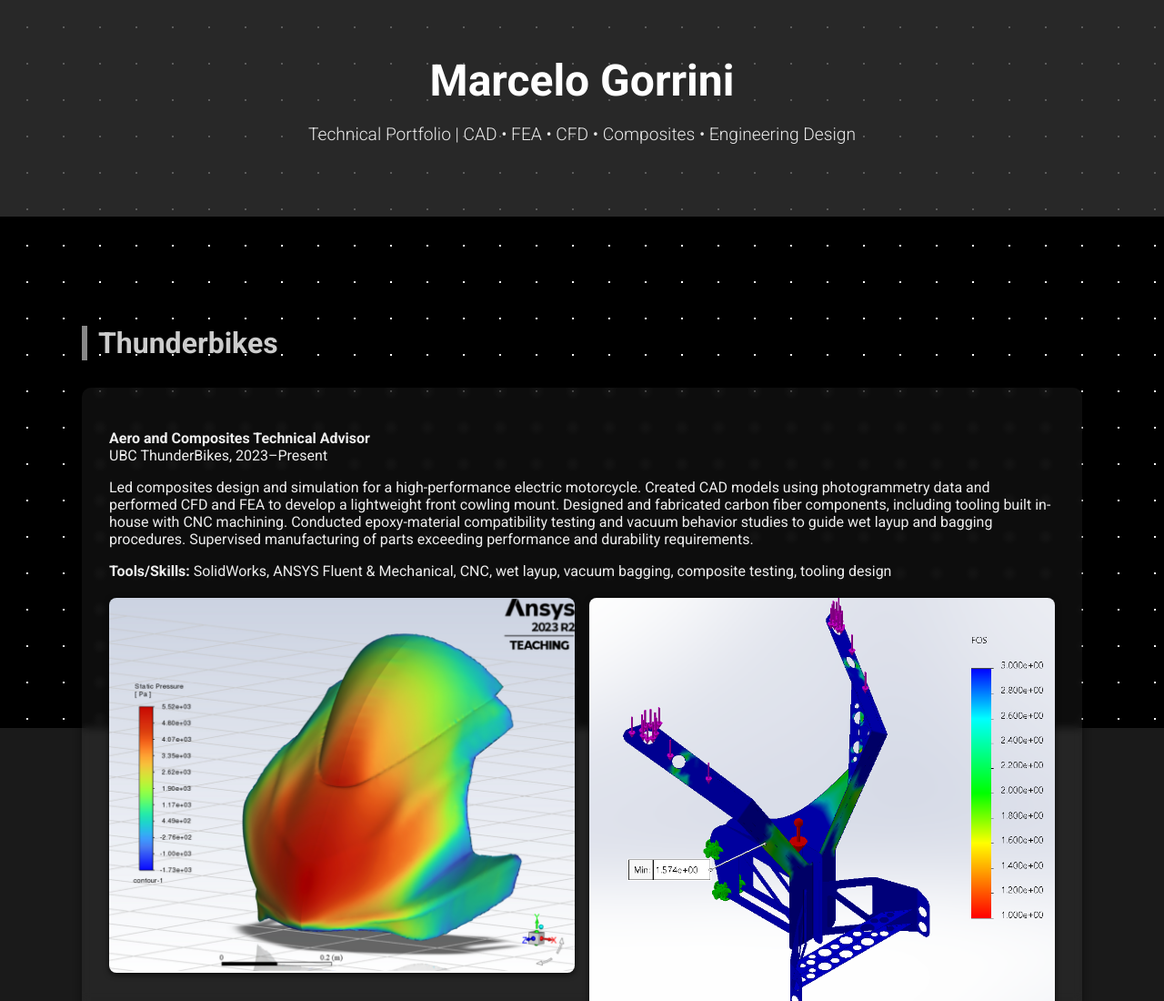
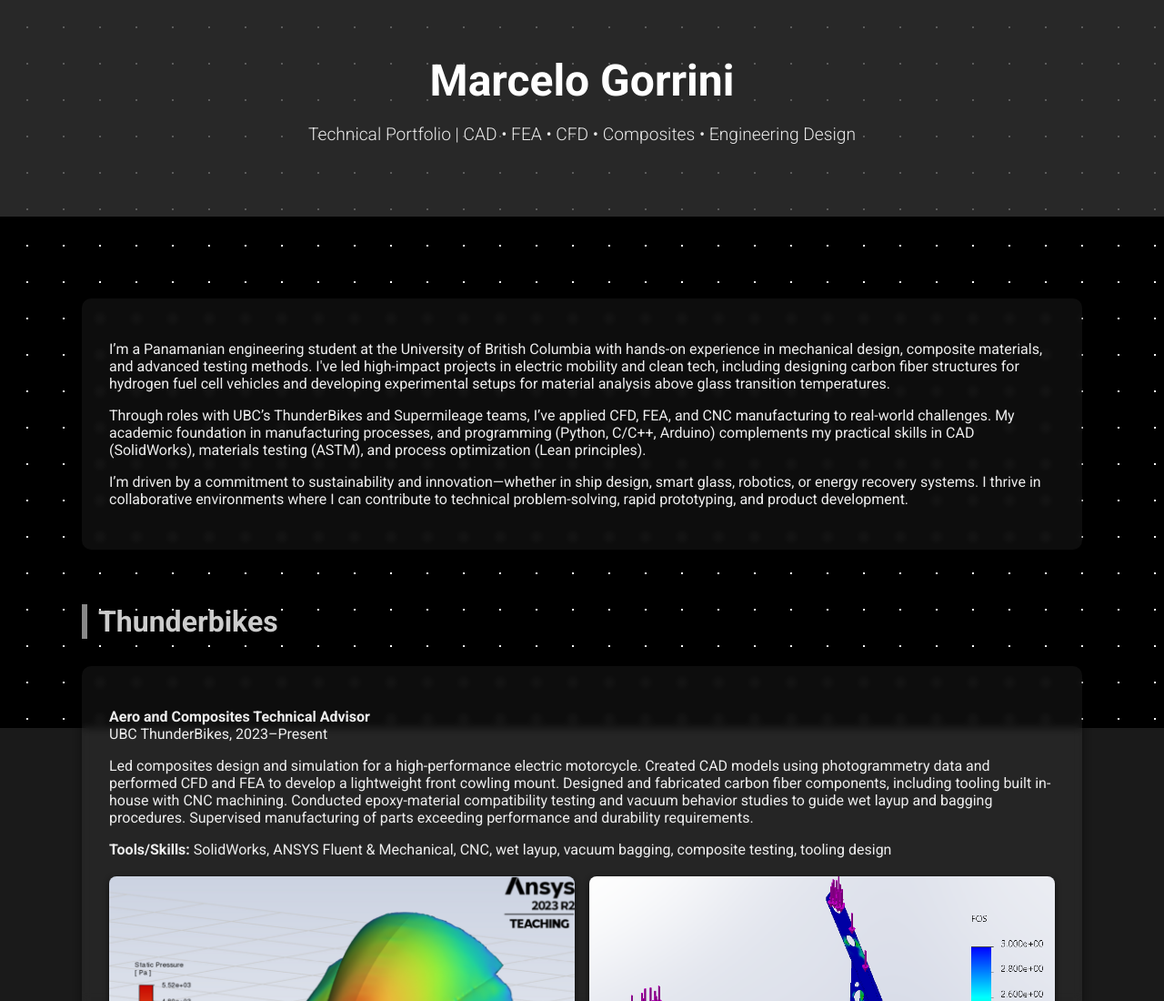
Before and after one commit to gorrinim/Techincal-Portfolio-, a plain HTML site: page docs/index.html in a window 1280 px wide. Shown: the top 1100 px of the page at 91% size. Drawn offline with Linux system fonts and the light colour scheme.

Commit message:
Update index.html

```diff
--- a/docs/index.html
+++ b/docs/index.html
@@ -62,6 +62,15 @@
       border-left: 6px solid #888;
       padding-left: 12px;
     }
+    .about {
+      background-color: rgba(255, 255, 255, 0.05);
+      padding: 30px;
+      border-radius: 10px;
+      box-shadow: 0 0 10px rgba(0, 0, 0, 0.5);
+      margin-top: 30px;
+      backdrop-filter: blur(5px);
+      margin-bottom: 60px;
+    }
     .project {
       background-color: rgba(255, 255, 255, 0.05);
       padding: 30px;
@@ -106,6 +115,12 @@
 </header>
 
 <section>
+  <div class="about">
+    <p>I’m a Panamanian engineering student at the University of British Columbia with hands-on experience in mechanical design, composite materials, and advanced testing methods. I've led high-impact projects in electric mobility and clean tech, including designing carbon fiber structures for hydrogen fuel cell vehicles and developing experimental setups for material analysis above glass transition temperatures.</p>
+    <p>Through roles with UBC’s ThunderBikes and Supermileage teams, I’ve applied CFD, FEA, and CNC manufacturing to real-world challenges. My academic foundation in manufacturing processes, and programming (Python, C/C++, Arduino) complements my practical skills in CAD (SolidWorks), materials testing (ASTM), and process optimization (Lean principles).</p>
+    <p>I’m driven by a commitment to sustainability and innovation—whether in ship design, smart glass, robotics, or energy recovery systems. I thrive in collaborative environments where I can contribute to technical problem-solving, rapid prototyping, and product development.</p>
+  </div>
+
   <h2>Thunderbikes</h2>
   <div class="project">
     <p><strong>Aero and Composites Technical Advisor</strong><br>UBC ThunderBikes, 2023–Present</p>
```
